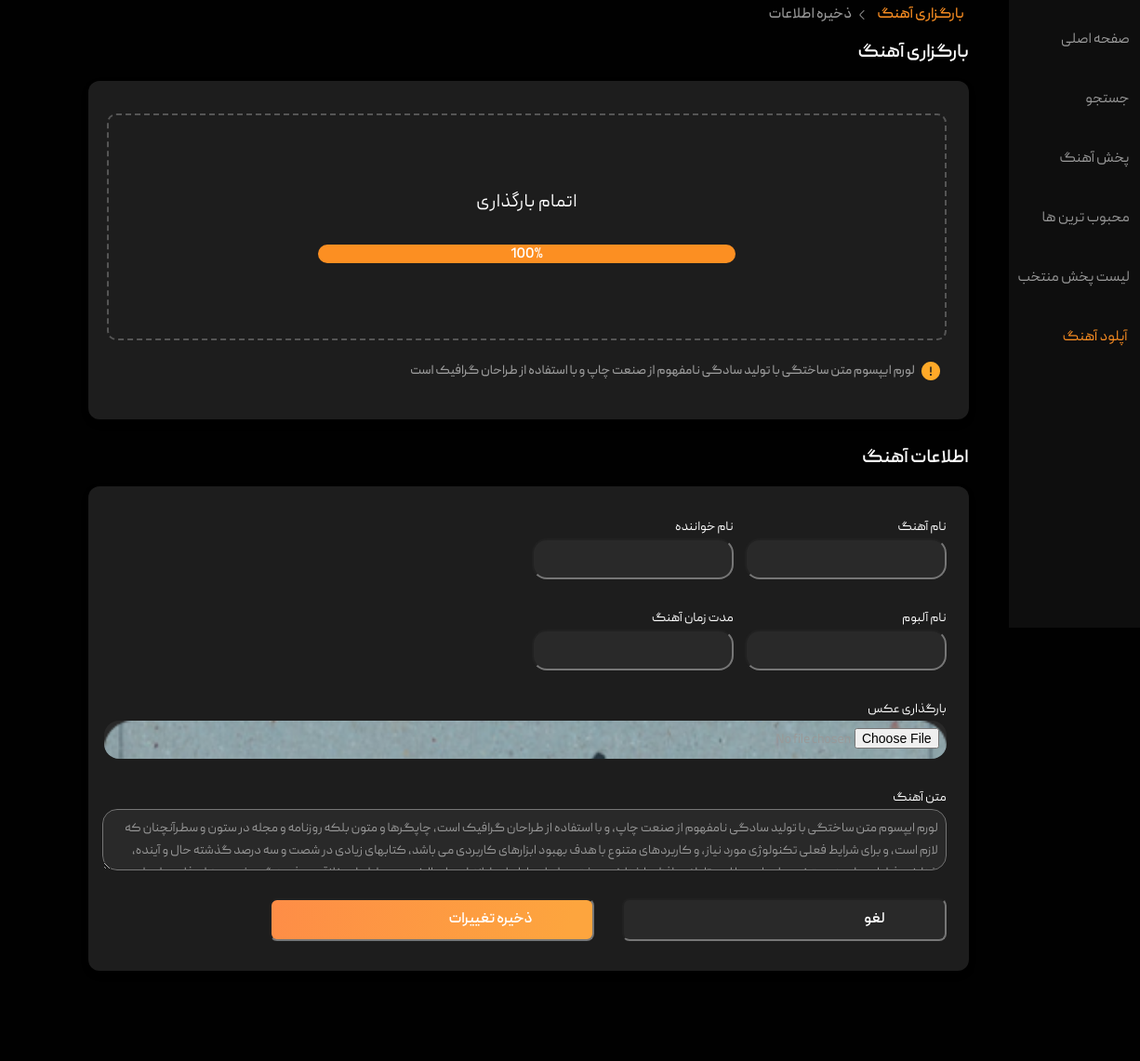
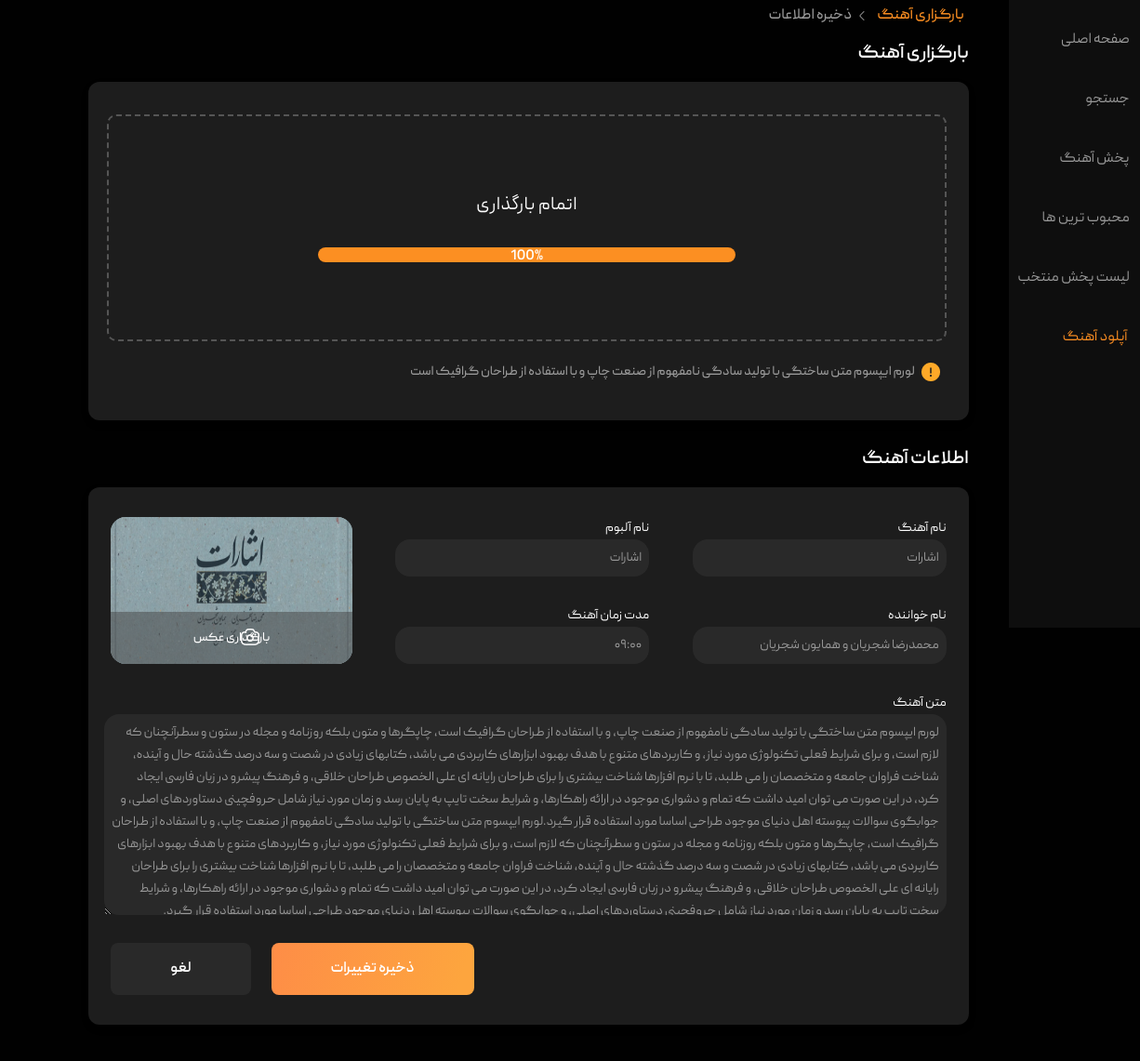
Before and after one commit to nafasameri/part-avaland-ui, a website: page uploadmusic.html in a window 1280 px wide. Shown: the part 189-1330 px from the top of the page at 93% size, 0-1226 px from the left. Before the commit the page ends 1304 px from the top, so only its background shows below. Drawn offline with Linux system fonts and the light colour scheme.

Commit message:
add commponnent music info

```diff
--- a/sass/uploadmusic.scss
+++ b/sass/uploadmusic.scss
@@ -56,6 +56,17 @@ $primary-color: #FC8F22;
 $secondry-color: #999999;
 $background-color: #010101;
 
+input,
+textarea,
+p,
+div,
+label,
+ul,
+li,
+button {
+    font-family: 'Peyda';
+}
+
 .content {
     direction: rtl;
     margin: 4%;
@@ -73,7 +84,6 @@ $background-color: #010101;
     list-style-type: none;
 
     &__item {
-        font-family: 'Peyda';
         font-weight: 500;
         font-size: 16px;
         line-height: 16px;
@@ -94,7 +104,6 @@ $background-color: #010101;
     height: 386px;
 
     &__title {
-        font-family: 'Peyda';
         font-weight: 700;
         font-size: 20px;
         line-height: 24px;
@@ -150,10 +159,11 @@ $background-color: #010101;
         order: 0;
         align-self: stretch;
         flex-grow: 0;
+
+        position: relative;
     }
 
     &__status {
-        font-family: 'Peyda';
         font-weight: 600;
         font-size: 20px;
         line-height: 26px;
@@ -164,26 +174,40 @@ $background-color: #010101;
         color: #FFFFFF;
     }
 
-    &__progressbar {
-        display: flex;
-        flex-direction: column;
-        align-items: center;
-        padding: 0px;
-        gap: 16px;
-        isolation: isolate;
+    progress {
+        direction: ltr;
+        display: block;
+        border: 0 none;
+        background: $background-color;
+        color: #FFFFFF;
         width: 50%;
-        height: 20px;
         border-radius: 50px;
-        background-color: $primary-color;
+    }
+
+    progress::-moz-progress-bar {
+        border-radius: 50px;
+        background: $primary-color;
+
+    }
+
+    progress::-webkit-progress-bar {
+        background: transparent;
+    }
+
+    progress::-webkit-progress-value {
+        border-radius: 50px;
+        background: $primary-color;
         color: #FFFFFF;
-        flex: none;
-        order: 1;
-        flex-grow: 0;
+    }
+
+    &__progressbar-value {
+        color: #FFFFFF;
+        position: absolute;
+        bottom: 78px;
     }
 
     &__desc {
         width: 100%;
-        font-family: 'Peyda';
         font-weight: 500;
         font-size: 14px;
         line-height: 26px;
@@ -199,7 +223,6 @@ $background-color: #010101;
 }
 
 
-
 .music-info {
     margin-top: 50px;
     display: flex;
@@ -210,7 +233,6 @@ $background-color: #010101;
     height: auto;
 
     &__title {
-        font-family: 'Peyda';
         font-weight: 700;
         font-size: 20px;
         line-height: 24px;
@@ -249,13 +271,19 @@ $background-color: #010101;
     .row {
         display: flex;
         flex-direction: row;
-        align-items: flex-start;
+        padding: 0px;
+        gap: 60px;
+    }
+
+    .col {
+        display: inline-grid;
+        flex-direction: column;
         padding: 0px;
         gap: 30px;
+        width: 31%;
     }
 
     &__label {
-        font-family: 'Peyda';
         font-weight: 600;
         font-size: 14px;
         line-height: 24px;
@@ -287,83 +315,102 @@ $background-color: #010101;
         align-self: stretch;
         flex-grow: 1;
 
-        font-family: 'Peyda';
         font-weight: 600;
         font-size: 14px;
         line-height: 24px;
         width: auto;
-
-        // : 10px;
+        border: none;
     }
 
     .form-group {
-         display: flex;
+        display: flex;
         flex-direction: column;
         justify-content: center;
         align-items: center;
     }
 
+    .buttons-action {
+        display: inline-block;
+        text-align: left;
+    }
+
     .savechange {
-        display: flex;
-        flex-direction: row;
-        justify-content: center;
-        align-items: center;
         padding: 10px 64px;
-        gap: 10px;
-
         background: linear-gradient(106.97deg, #FE8A48 -11.29%, #FDA53E 91.8%);
         border-radius: 8px;
-
-        flex: none;
         order: 1;
-        flex-grow: 0;
-
-        font-family: 'Peyda';
         font-style: normal;
         font-weight: 700;
         font-size: 16px;
         line-height: 22px;
-
         color: #FFFFFF;
+        text-align: center;
+        border: none;
+        height: 56px;
     }
 
     .cancel {
-        display: flex;
-        flex-direction: row;
-        justify-content: center;
-        align-items: center;
         padding: 10px 64px;
-        gap: 10px;
-
         background: rgba(70, 70, 70, 0.3);
         border-radius: 8px;
-
-        display: flex;
-        flex-direction: row;
-        justify-content: center;
-        align-items: center;
-        padding: 10px 64px;
-        gap: 10px;
-
-        background: rgba(70, 70, 70, 0.3);
-        border-radius: 8px;
-
-        font-family: 'Peyda';
         font-weight: 700;
         font-size: 16px;
         line-height: 22px;
-
+        height: 56px;
         color: #FFFFFF;
+        text-align: center;
+        border: none;
+        margin-right: 20px;
     }
 
-    input[type="file"] {
+    // input[type="file"] {
+    //     background-image: url(../img/browse.png);
+    //     background-size: cover;
+    //     width: 100%;
+    //     height: 100%;
+    //     border: none;
+    // }
+
+    #lyric {
+        height: 200px;
+    }
+
+    #poster {
+        // visibility: hidden;
+        display: none;
+    }
+
+    .poster {
+        position: absolute;
+        bottom: 0px;
+        width: 100%;
+        height: 56px;
+        padding: 10px;
+        border: none;
+        color: #FFFFFF;
+        background: rgba(70, 70, 70, 0.5);
+        border-radius: 0px 0px 16px 16px;
+    }
+
+    #loadPoster {
         background-image: url(../img/browse.png);
         background-size: cover;
+        border-radius: 16px;
         width: 100%;
         height: 100%;
+        border: none;
     }
 
-    .pull-left {
-        float: left;
+    .browse-button {
+        position: relative;
+    }
+
+    #cameraIcon {
+        position: absolute;
+        bottom: 20px;
+        right: 100px;
+        width: 20px;
+        height: 18px;
+        z-index: 999;
     }
 }
--- a/uploadmusic.html
+++ b/uploadmusic.html
@@ -54,12 +54,13 @@
                         <!-- <div class="upload__frame"> -->
                         <div class="upload__box">
                             <div class="upload__status">اتمام بارگذاری</div>
-                            <div class="upload__progressbar">100%</div>
+                            <!-- <div class="upload__progressbar">100%</div> -->
+                            <progress class="upload__progressbar" value="100" max="100"></progress>
+                            <div class="upload__progressbar-value"> 100% </div>
                         </div>
                         <div class="upload__desc">
                             <img src="img/icon/bold/info-circle.png" alt="" class="info">
-                            <span>لورم ایپسوم متن ساختگی با تولید سادگی نامفهوم از صنعت چاپ و با استفاده از طراحان
-                                گرافیک است</span>
+                            <span>لورم ایپسوم متن ساختگی با تولید سادگی نامفهوم از صنعت چاپ و با استفاده از طراحان گرافیک است</span>
                         </div>
                         <!-- </div> -->
                     </div>
@@ -71,31 +72,38 @@
                 <div class="music-info__content">
                     <form action="" class="music-info__form">
                         <div class="row">
+                            <div class="col">
                                 <div class="form-group">
                                     <label for="name" class="music-info__label">نام آهنگ</label>
-                                <input type="text" id="name" name="name" class="music-info__input">
+                                    <input type="text" id="name" name="name" class="music-info__input" value="اشارات">
                                 </div>
                                 <div class="form-group">
                                     <label for="artist" class="music-info__label">نام خواننده</label>
-                                <input type="text" id="artist" name="artist" class="music-info__input">
+                                    <input type="text" id="artist" name="artist" class="music-info__input" value="محمدرضا شجریان و همایون شجریان">
                                 </div>
 
                             </div>
-                        <div class="row">
+                            <div class="col">
                                 <div class="form-group">
                                     <label for="album" class="music-info__label">نام آلبوم</label>
-                                <input type="text" id="album" name="album" class="music-info__input">
+                                    <input type="text" id="album" name="album" class="music-info__input" value="اشارات">
                                 </div>
 
                                 <div class="form-group">
                                     <label for="duration" class="music-info__label">مدت زمان آهنگ</label>
-                                <input type="text" id="duration" name="duration" class="music-info__input">
+                                    <input type="text" id="duration" name="duration" class="music-info__input" value="۰۹:۰۰">
                                 </div>
                             </div>
 
-                        <div class="form-group">
-                            <label for="poster" class="music-info__label">بارگذاری عکس</label>
+                            <div class="col">
+                                <div class="form-group browse-button">
+                                    <!-- <label for="poster" class="music-info__label">بارگذاری عکس</label> -->
+                                    <img src="./img/browse.png" alt="" id="loadPoster">
+                                    <img src="./img/icon/linear/Camera.png" alt="" id="cameraIcon">
+                                    <button class="poster" onclick="document.getElementById('poster').click()">بارگذاری عکس</button>
                                     <input type="file" id="poster" name="poster" class="music-info__input">
+                                </div>
+                            </div>
                         </div>
 
                         <div class="form-group">
@@ -104,9 +112,9 @@
                                 class="music-info__input">لورم ایپسوم متن ساختگی با تولید سادگی نامفهوم از صنعت چاپ، و با استفاده از طراحان گرافیک است، چاپگرها و متون بلکه روزنامه و مجله در ستون و سطرآنچنان که لازم است، و برای شرایط فعلی تکنولوژی مورد نیاز، و کاربردهای متنوع با هدف بهبود ابزارهای کاربردی می باشد، کتابهای زیادی در شصت و سه درصد گذشته حال و آینده، شناخت فراوان جامعه و متخصصان را می طلبد، تا با نرم افزارها شناخت بیشتری را برای طراحان رایانه ای علی الخصوص طراحان خلاقی، و فرهنگ پیشرو در زبان فارسی ایجاد کرد، در این صورت می توان امید داشت که تمام و دشواری موجود در ارائه راهکارها، و شرایط سخت تایپ به پایان رسد و زمان مورد نیاز شامل حروفچینی دستاوردهای اصلی، و جوابگوی سوالات پیوسته اهل دنیای موجود طراحی اساسا مورد استفاده قرار گیرد.لورم ایپسوم متن ساختگی با تولید سادگی نامفهوم از صنعت چاپ، و با استفاده از طراحان گرافیک است، چاپگرها و متون بلکه روزنامه و مجله در ستون و سطرآنچنان که لازم است، و برای شرایط فعلی تکنولوژی مورد نیاز، و کاربردهای متنوع با هدف بهبود ابزارهای کاربردی می باشد، کتابهای زیادی در شصت و سه درصد گذشته حال و آینده، شناخت فراوان جامعه و متخصصان را می طلبد، تا با نرم افزارها شناخت بیشتری را برای طراحان رایانه ای علی الخصوص طراحان خلاقی، و فرهنگ پیشرو در زبان فارسی ایجاد کرد، در این صورت می توان امید داشت که تمام و دشواری موجود در ارائه راهکارها، و شرایط سخت تایپ به پایان رسد و زمان مورد نیاز شامل حروفچینی دستاوردهای اصلی، و جوابگوی سوالات پیوسته اهل دنیای موجود طراحی اساسا مورد استفاده قرار گیرد.</textarea>
                         </div>
 
-                        <div class="row pull-left">
-                            <input type="text" class="savechange" value="ذخیره تغییرات">
-                            <input type="text" class="cancel" value="لغو">
+                        <div class="buttons-action">
+                            <input type="button" class="savechange" value="ذخیره تغییرات">
+                            <input type="button" class="cancel" value="لغو">
                         </div>
                     </form>
                 </div>
```
Also changed, not shown: css/uploadmusic.css, img/icon/linear/Camera.png (added), 1 other file. Lines whose indentation alone changed are shown as unchanged.
